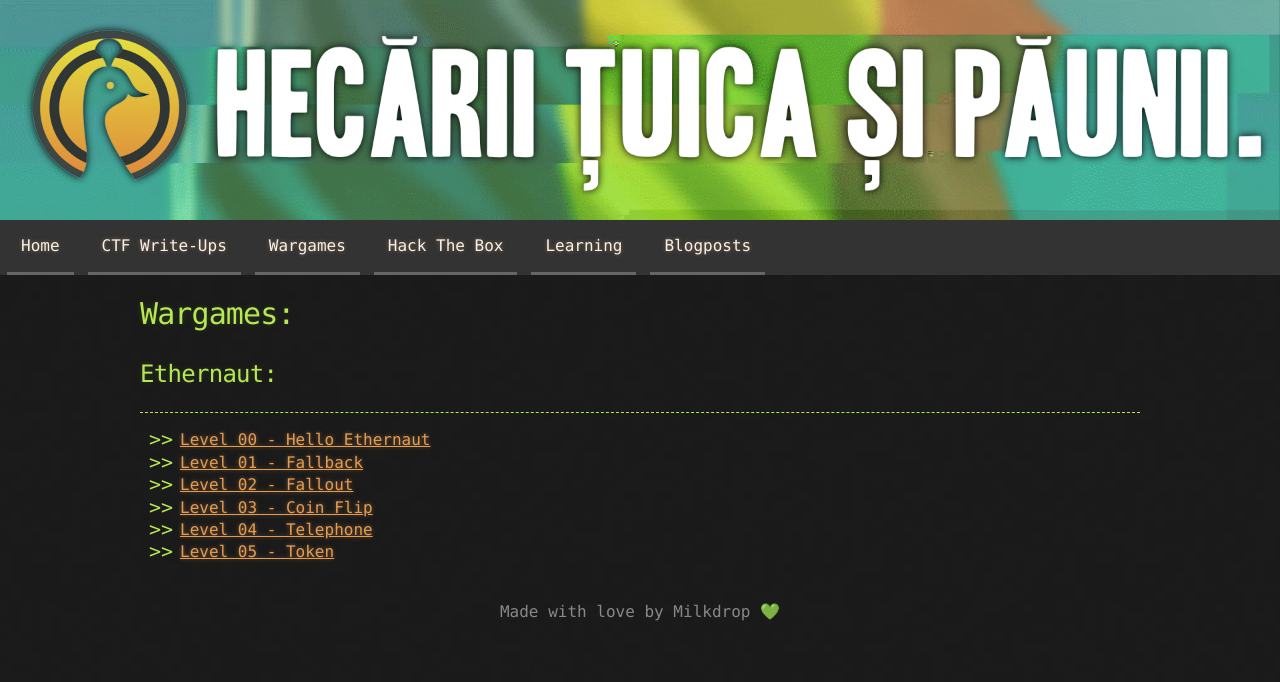
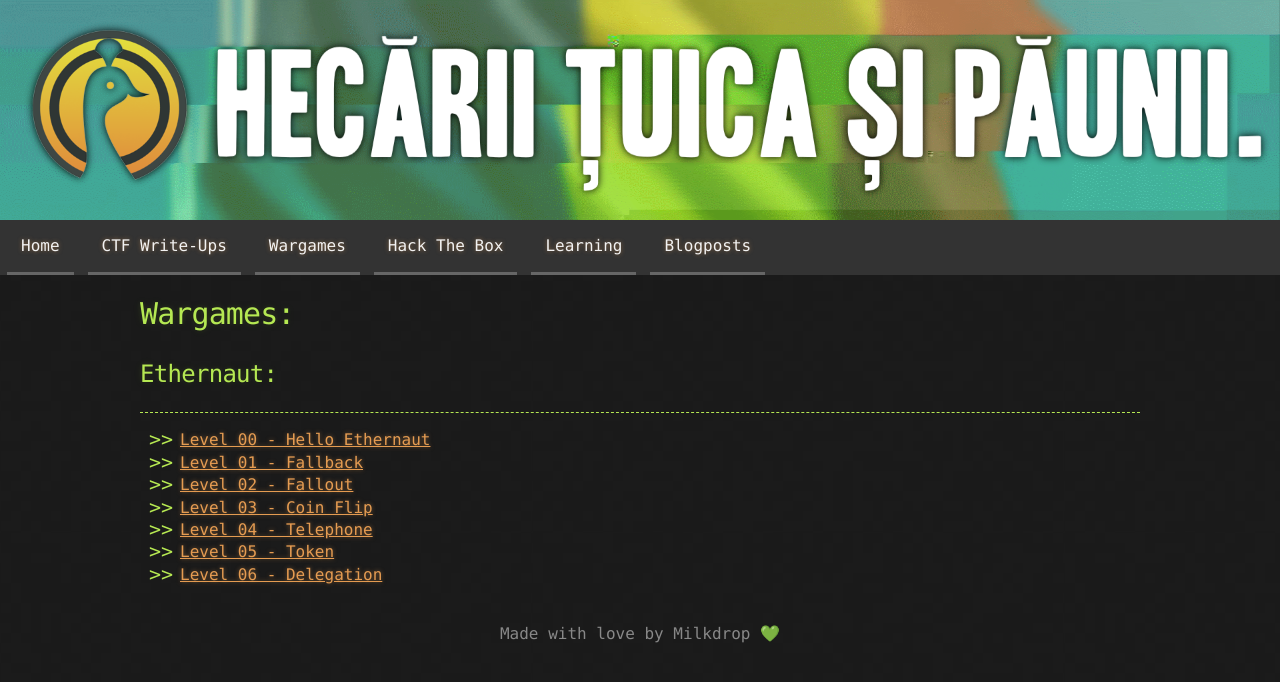
Before and after one commit to HecariiTuicaSiPaunii/Blog, a Jekyll site: the page built from content/wargames/index.md, in a window 1280 px wide. Shown: the top 682 px of the page. Built offline with Jekyll 4.4.1, drawn with Linux system fonts in a browser that asks for light colours; our own code applies the rules of GitHub Pages for plain Markdown files.

Commit message:
Update index.md

```diff
--- a/content/wargames/index.md
+++ b/content/wargames/index.md
@@ -10,3 +10,4 @@
 - [Level 03 - Coin Flip](./Ethernaut/level03.md)
 - [Level 04 - Telephone](./Ethernaut/level04.md)
 - [Level 05 - Token](./Ethernaut/level05.md)
+- [Level 06 - Delegation](./Ethernaut/level06.md)
```
